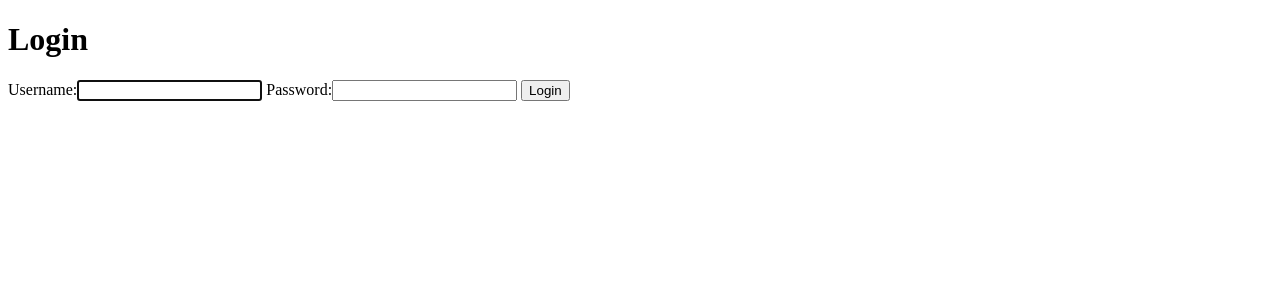
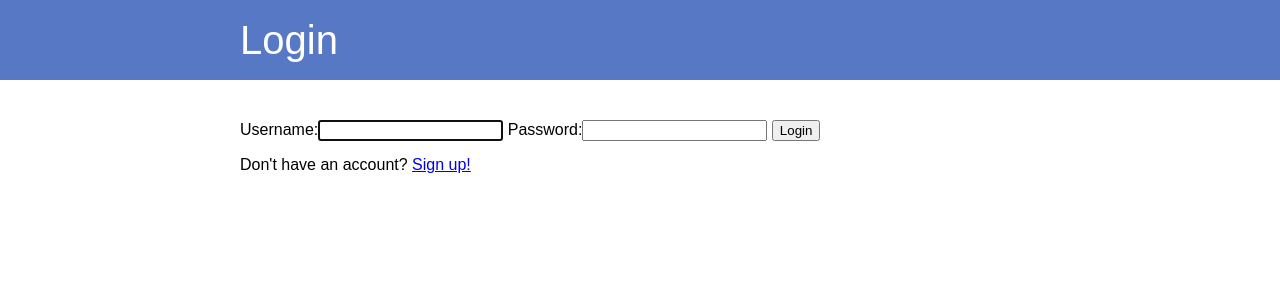
Before and after one commit to Wejdi-Ben-Saad/DjangoChannelsDemo, a Django app: page /accounts/login/ in a window 1280 px wide. Shown: the top 300 px of the page. Run offline with Django 3.2, Linux system fonts and the light colour scheme.

Commit message:
added sign up form

```diff
--- /dev/null
+++ b/example/static/main.css
@@ -0,0 +1,153 @@
+/* http://meyerweb.com/eric/tools/css/reset/
+   v2.0 | 20110126
+   License: none (public domain)
+*/
+
+html, body, div, span, applet, object, iframe,
+h1, h2, h3, h4, h5, h6, p, blockquote, pre,
+a, abbr, acronym, address, big, cite, code,
+del, dfn, em, img, ins, kbd, q, s, samp,
+small, strike, strong, sub, sup, tt, var,
+b, u, i, center,
+dl, dt, dd, ol, ul, li,
+fieldset, form, label, legend,
+table, caption, tbody, tfoot, thead, tr, th, td,
+article, aside, canvas, details, embed,
+figure, figcaption, footer, header, hgroup,
+menu, nav, output, ruby, section, summary,
+time, mark, audio, video {
+    margin: 0;
+    padding: 0;
+    border: 0;
+    font-size: 100%;
+    font: inherit;
+    vertical-align: baseline;
+}
+
+/* HTML5 display-role reset for older browsers */
+article, aside, details, figcaption, figure,
+footer, header, hgroup, menu, nav, section {
+    display: block;
+}
+
+body {
+    line-height: 1;
+    font-family: sans-serif;
+}
+
+ol, ul {
+    list-style: none;
+}
+
+blockquote, q {
+    quotes: none;
+}
+
+blockquote:before, blockquote:after,
+q:before, q:after {
+    content: '';
+    content: none;
+}
+
+table {
+    border-collapse: collapse;
+    border-spacing: 0;
+}
+
+/* Header */
+header {
+    padding: 20px 0;
+    margin: 0 0 40px 0;
+    background: #5778C4;
+    color: #fff;
+}
+
+header h1 {
+    width: 800px;
+    margin: 0 auto;
+    font-size: 40px;
+}
+
+header a {
+    position: absolute;
+    top: 10px;
+    right: 20px;
+    color: #fff;
+}
+
+/* Body */
+section {
+    width: 800px;
+    margin: 0 auto;
+}
+
+p {
+    margin: 1em 0 2em 0;
+}
+
+.empty {
+    color: #666;
+    font-style: italic;
+}
+
+.rooms li {
+    padding: 5px 7px;
+    background: #def;
+    display: inline;
+    margin: 5px 2px;
+    border: 1px solid #bcd;
+    border-radius: 2px;
+    cursor: pointer;
+}
+
+.rooms li.joined {
+    background: #5898D9;
+    border: 1px solid #35485C;
+}
+
+#chats .room {
+    border: 1px solid #ccc;
+    padding: 5px;
+    margin: 30px 0 0 0;
+}
+
+#chats h2 {
+    color: #333;
+    margin: 2px 0 5px 0;
+    font-weight: bold;
+}
+
+#chats .messages {
+    height: 200px;
+    overflow: auto;
+    background: #eee;
+    margin: 2px 0 5px 0;
+}
+
+#chats .username {
+    display: inline-block;
+    color: #C07A36;
+    width: 100px;
+    font-weight: bold;
+}
+
+#chats .contextual-message {
+    text-align: center;
+    margin: 5px 5px 5px 5px;
+}
+
+#chats .text-muted {
+    opacity: .6;
+    font-style: italic;
+}
+
+#chats .text-danger {
+    color: #a94442;
+    font-weight: bold;
+}
+
+#chats .text-warning {
+    color: #DCAD5C;
+    font-weight: bold;
+    font-style: italic;
+}
--- a/example/templates/base.html
+++ b/example/templates/base.html
@@ -4,7 +4,7 @@
 <head>
     <title>{% block title %}{% endblock %}</title>
     <meta charset="UTF-8">
-    <!-- <link rel="stylesheet" href="{% static "main.css" %}" type="text/css" media="screen" /> -->
+    <link rel="stylesheet" href="{% static "main.css" %}" type="text/css" media="screen" />
     {% block extra_head %}{% endblock %}
 </head>
 <body>
--- a/example/templates/registration/login.html
+++ b/example/templates/registration/login.html
@@ -9,4 +9,5 @@
         {{ form }}
         <button>Login</button>
     </form>
+    <p>Don't have an account? <a href="{% url 'example:signup' %}">Sign up!</a></p>
 {% endblock %}
--- a/example/urls.py
+++ b/example/urls.py
@@ -2,5 +2,6 @@ from django.conf.urls import url
 from example import views
 
 urlpatterns = [
-    url(r'^$', views.home),
+    url(r'^$', views.home,name='home'),
+    url(r'^signup/', views.signup,name='signup'),
 ]
```
Also changed, not shown: example/consumers.py (+19 -3 lines), example/templates/signup.html (added, +13 -0 lines), example/views.py (+17 -1 lines).
